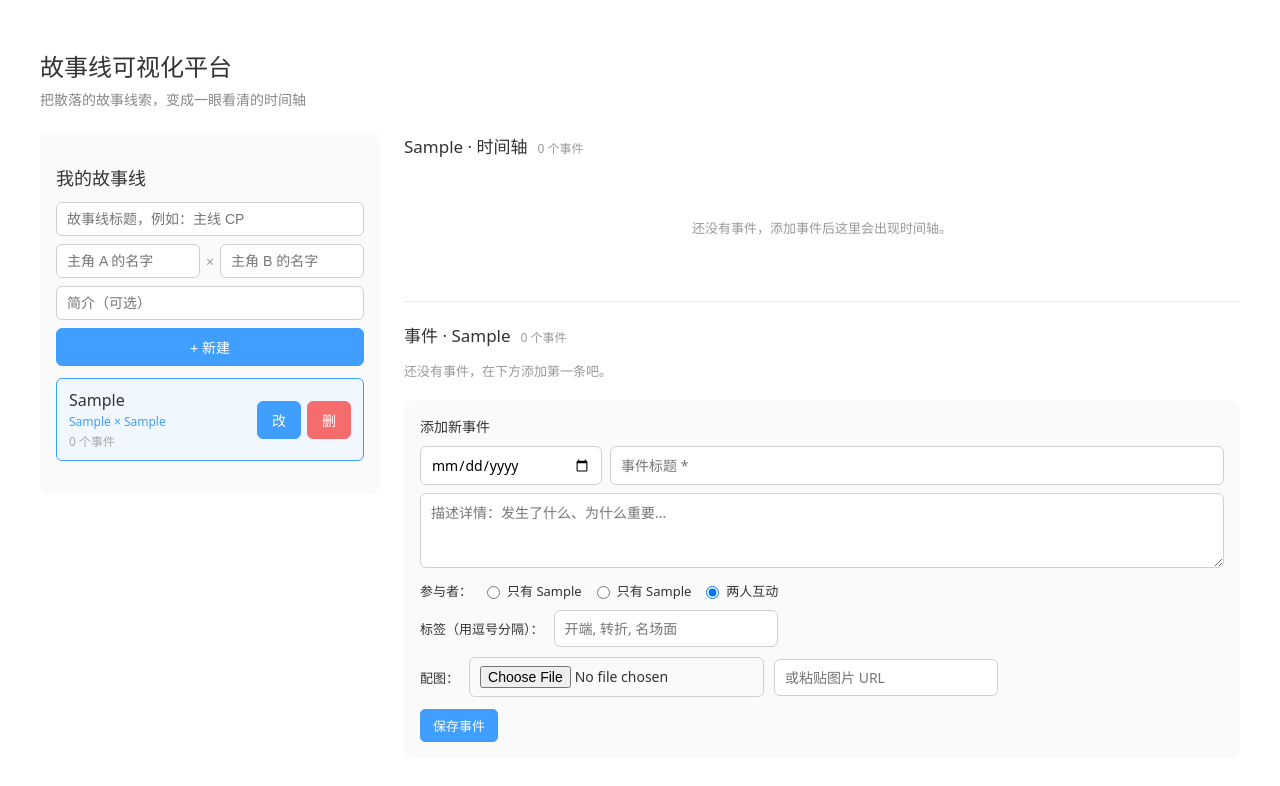
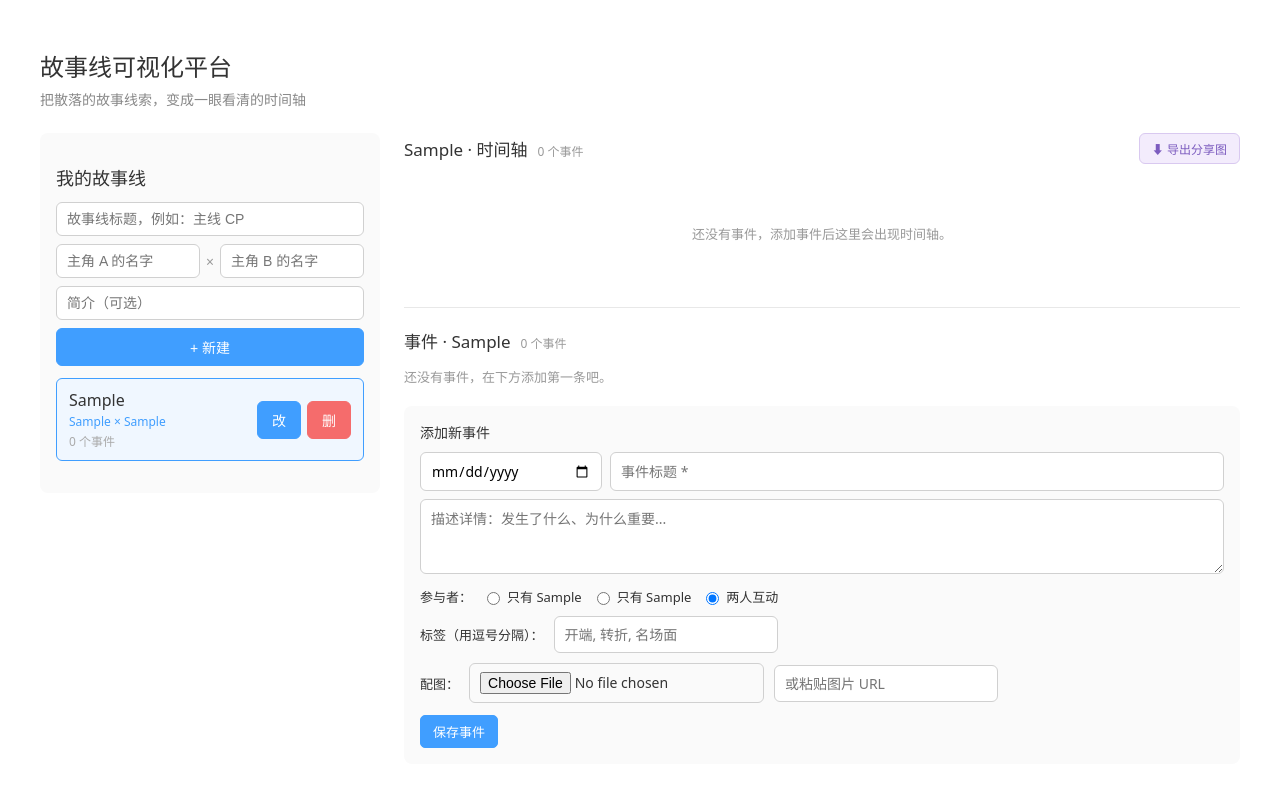
Before and after one commit to Salmonww603/storyline-visualizer, a Vue app: page / in a window 1280 px wide. Both pictures are taken after typing "Sample", "Sample", "Sample", "Sample" into the empty fields and a click on the button "+ 新建". Shown: the top 786 px of the page. Built offline with nearby package versions, Linux system fonts and the light colour scheme.

Commit message:
第6步前半：html2canvas 导出分享图（冻结动画+2倍清晰度+忽略控件）

```diff
--- a/package.json
+++ b/package.json
@@ -9,8 +9,9 @@
     "preview": "vite preview"
   },
   "dependencies": {
-    "vue": "^3.5.13",
-    "echarts": "^5.6.0"
+    "echarts": "^5.6.0",
+    "html2canvas": "^1.4.1",
+    "vue": "^3.5.13"
   },
   "devDependencies": {
     "@vitejs/plugin-vue": "^5.2.1",
--- a/src/components/Timeline.vue
+++ b/src/components/Timeline.vue
@@ -1,12 +1,17 @@
 <template>
-  <div class="timeline-wrap">
+  <div class="timeline-wrap" ref="captureRef">
     <div class="timeline-header">
-      <h2>{{ storyline.title }} · 时间轴</h2>
-      <span class="count">{{ countText }}</span>
+      <div class="header-title">
+        <h2>{{ storyline.title }} · 时间轴</h2>
+        <span class="count">{{ countText }}</span>
+      </div>
+      <button class="export-btn" data-html2canvas-ignore @click="exportImage" :disabled="exporting">
+        {{ exporting ? '生成中…' : '⬇ 导出分享图' }}
+      </button>
     </div>
 
     <!-- 按人物筛选：切换时 :key 会让时间轴重新播放动画 -->
-    <div v-if="storyline.events.length > 0" class="filter-bar">
+    <div v-if="storyline.events.length > 0" class="filter-bar" data-html2canvas-ignore>
       <button
         v-for="opt in filterOptions"
         :key="opt.value"
@@ -55,7 +60,7 @@
     </div>
 
     <!-- 事件详情弹窗 -->
-    <div v-if="detail" class="modal-mask" @click.self="closeDetail">
+    <div v-if="detail" class="modal-mask" data-html2canvas-ignore @click.self="closeDetail">
       <div class="modal">
         <button class="modal-close" @click="closeDetail">×</button>
         <div class="modal-date">{{ detail.date || '未设日期' }}</div>
@@ -76,7 +81,8 @@
 </template>
 
 <script setup>
-import { ref, computed, watch } from 'vue'
+import { ref, computed, watch, nextTick } from 'vue'
+import html2canvas from 'html2canvas'
 
 const props = defineProps({
   storyline: {
@@ -86,6 +92,39 @@ const props = defineProps({
 })
 
 const detail = ref(null)
+
+// 导出相关：captureRef 指向要截图的区域，exporting 控制按钮 loading 态
+const captureRef = ref(null)
+const exporting = ref(false)
+
+// 导出分享图：把时间轴 DOM 渲染成 PNG 下载
+async function exportImage() {
+  if (exporting.value || !captureRef.value) return
+  exporting.value = true
+  try {
+    // 关键：加 .exporting 冻结所有入场动画到最终态，否则截到的是半透明/未画完的线
+    captureRef.value.classList.add('exporting')
+    await nextTick() // 等 class 对应的样式生效
+
+    const canvas = await html2canvas(captureRef.value, {
+      backgroundColor: '#f7f5fb', // 和页面背景一致
+      scale: 2, // 2 倍清晰度，适合分享
+      useCORS: true, // 允许跨域图片（用户填的外链图）
+    })
+
+    // 生成图片并触发下载
+    const link = document.createElement('a')
+    link.download = `${props.storyline.title || '故事线'}-时间轴.png`
+    link.href = canvas.toDataURL('image/png')
+    link.click()
+  } catch (e) {
+    console.error('导出失败', e)
+    alert('导出失败，可能是图片跨域导致，请试试本地上传的图片。')
+  } finally {
+    captureRef.value?.classList.remove('exporting')
+    exporting.value = false
+  }
+}
 
 // 当前筛选：'all' / 'A' / 'B'（存代号，不存真名——改名不影响逻辑）
 const filter = ref('all')
@@ -147,14 +186,45 @@ function closeDetail() {
 }
 .timeline-header {
   display: flex;
+  align-items: center;
+  justify-content: space-between;
+  gap: 10px;
+  margin-bottom: 20px;
+}
+.header-title {
+  display: flex;
   align-items: baseline;
   gap: 10px;
-  margin-bottom: 20px;
+  min-width: 0;
 }
 h2 {
   font-size: 17px;
   font-weight: 500;
   margin: 0;
+}
+.export-btn {
+  flex-shrink: 0;
+  border: 1px solid #d9c9f0;
+  background: #f3ecfc;
+  color: #7c5cbf;
+  border-radius: 6px;
+  padding: 6px 12px;
+  font-size: 12px;
+  cursor: pointer;
+  transition: background 0.2s;
+}
+.export-btn:hover { background: #e8daf8; }
+.export-btn:disabled { opacity: 0.6; cursor: wait; }
+
+/* 导出时冻结所有动画到最终态：节点不透明、无位移，主线画完 */
+.exporting .node {
+  animation: none;
+  opacity: 1;
+  transform: none;
+}
+.exporting .track-line {
+  animation: none;
+  stroke-dashoffset: 0;
 }
 .count {
   font-size: 12px;
```
Also changed, not shown: 1 other file (tests, documents, lock files or other folders).
